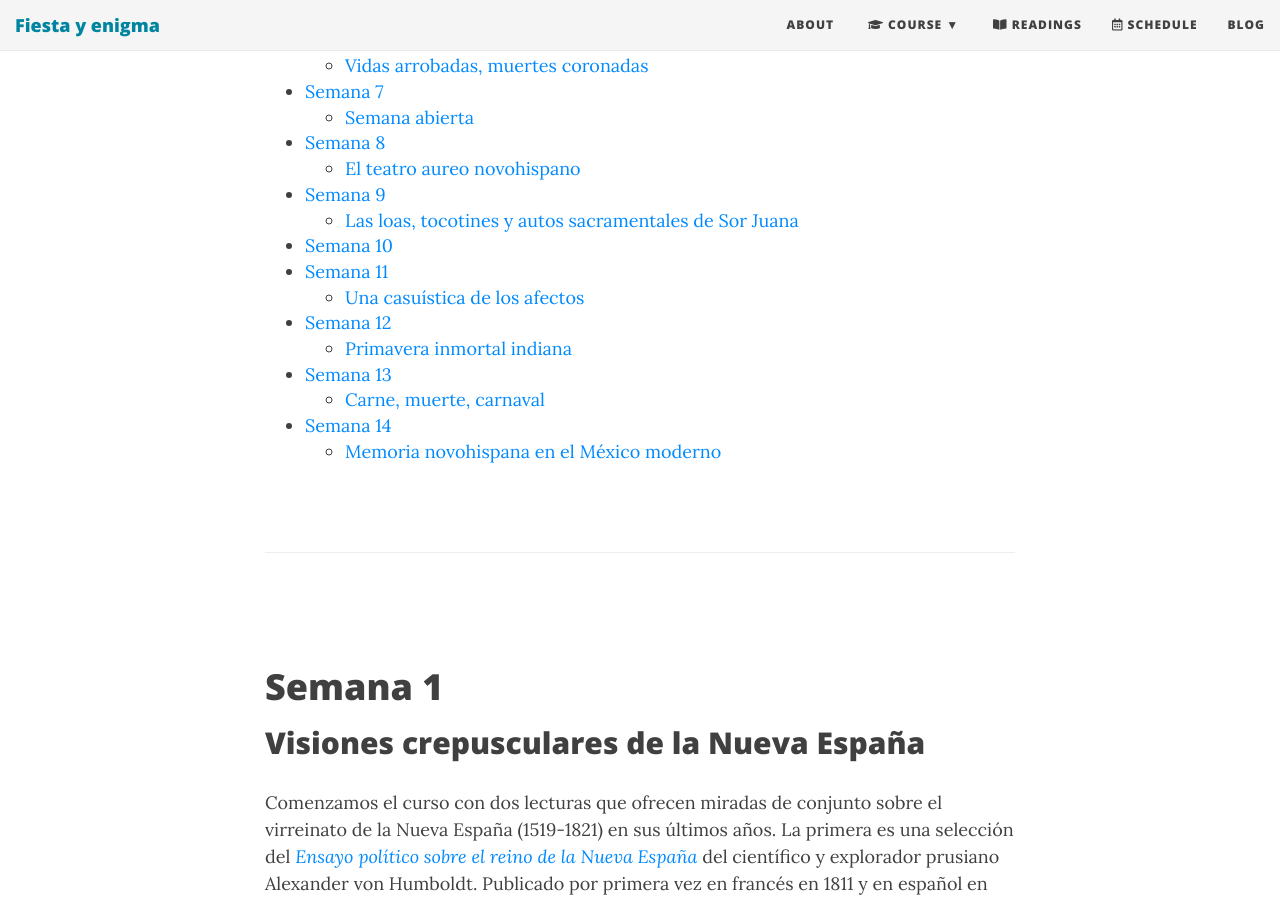
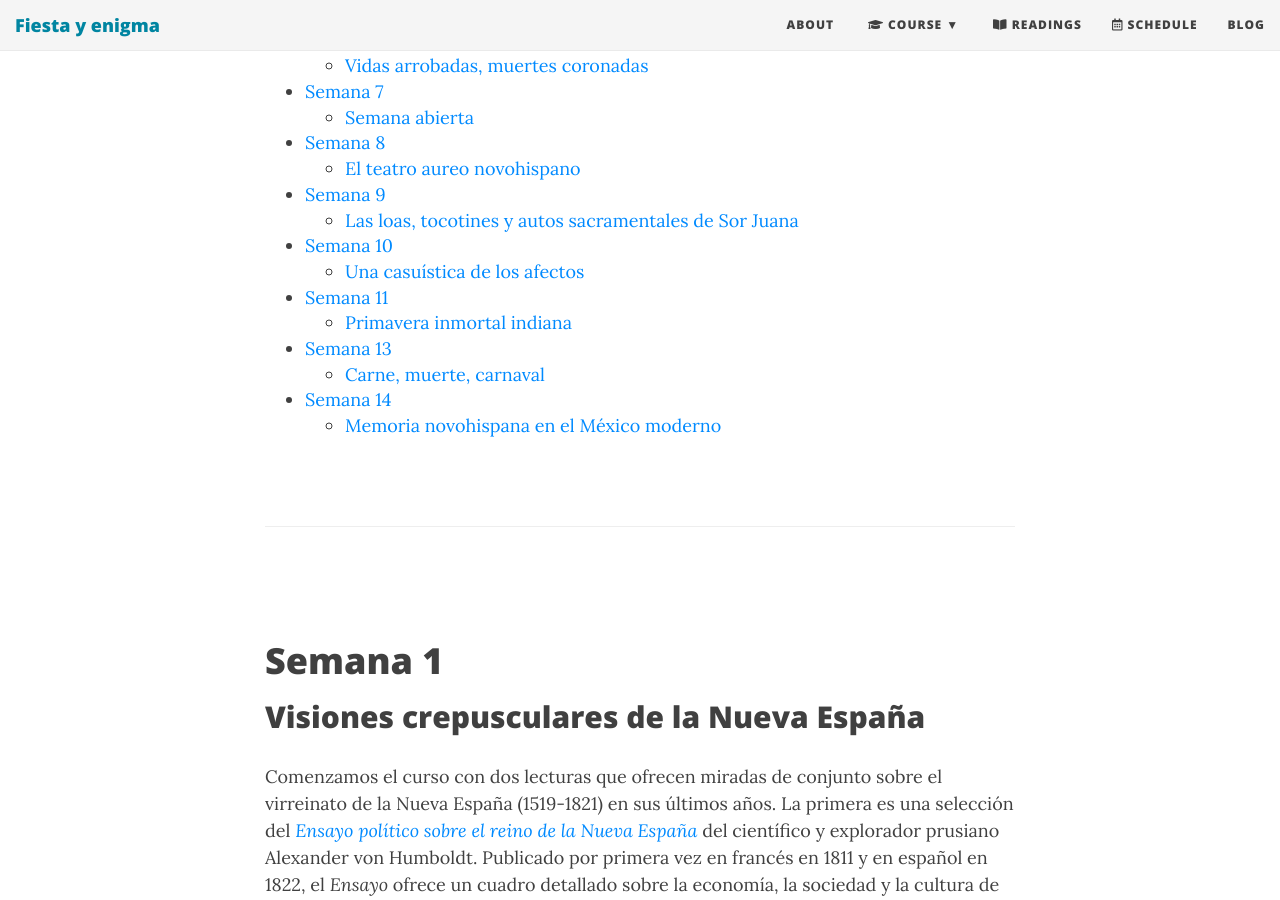
Before and after one commit to Hipomenes/novohispana, a Jekyll site: the page built from syllabus.md, in a window 1280 px wide and 900 px high, scrolled down 823 px. Built offline with Jekyll 4.4.1, drawn with Linux system fonts in a browser that asks for light colours; nearby versions of some CDN libraries; some of the changed text lies outside the part shown.

Commit message:
Update syllabus.md

```diff
--- a/syllabus.md
+++ b/syllabus.md
@@ -93,14 +93,11 @@ Esta semana tornamos nuestra atención a la figura más importante de las letras
 
 # Semana 10
 
-
-# Semana 11
-
 ## Una casuística de los afectos
 
 Esta semana está dedicada a la poesía amorosa de Sor Juana. Comenzaremos con el ensayo ["El jeroglífico del sentimiento: la poesía amorosa de Sor Juana"](), de la escritora y crítica mexicana Margo Glantz. A continuación leeremos [*Veintiún sonetos de Sor Juana y su casuística del amor*](http://www.cervantesvirtual.com/obra-visor/veintin-sonetos-de-sor-juana-y-su-casustica-del-amor-0/html/30ed4dee-44ae-438c-8caa-9327ca1791ee_8.html#I_0_), de la crítica cubano-americana Georgina Sabat de Rivers.
 
-# Semana 12
+# Semana 11
 
 ## Primavera inmortal indiana
 
```
